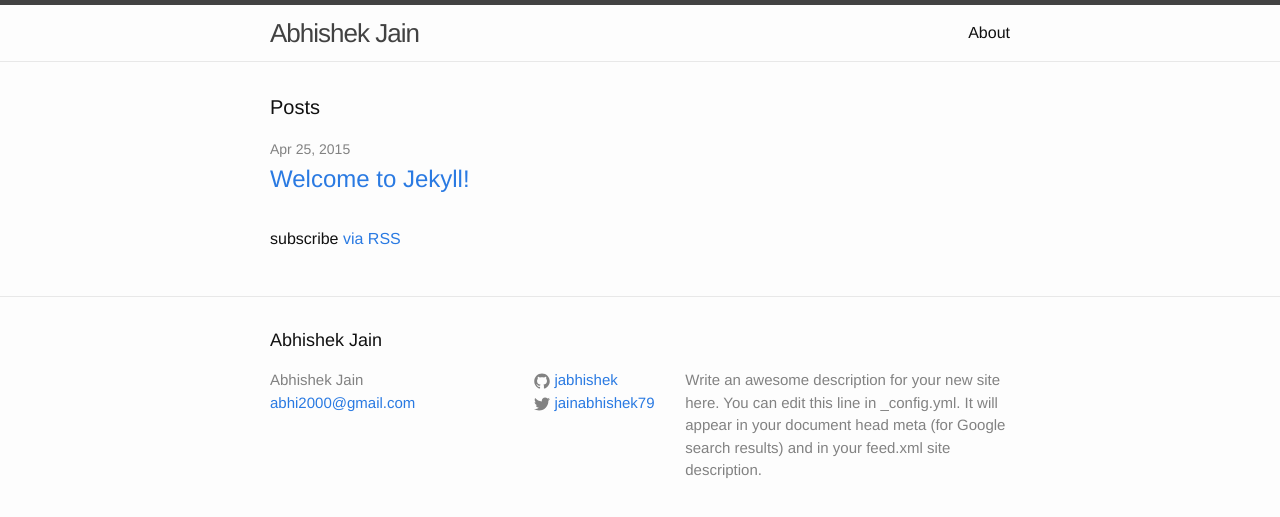
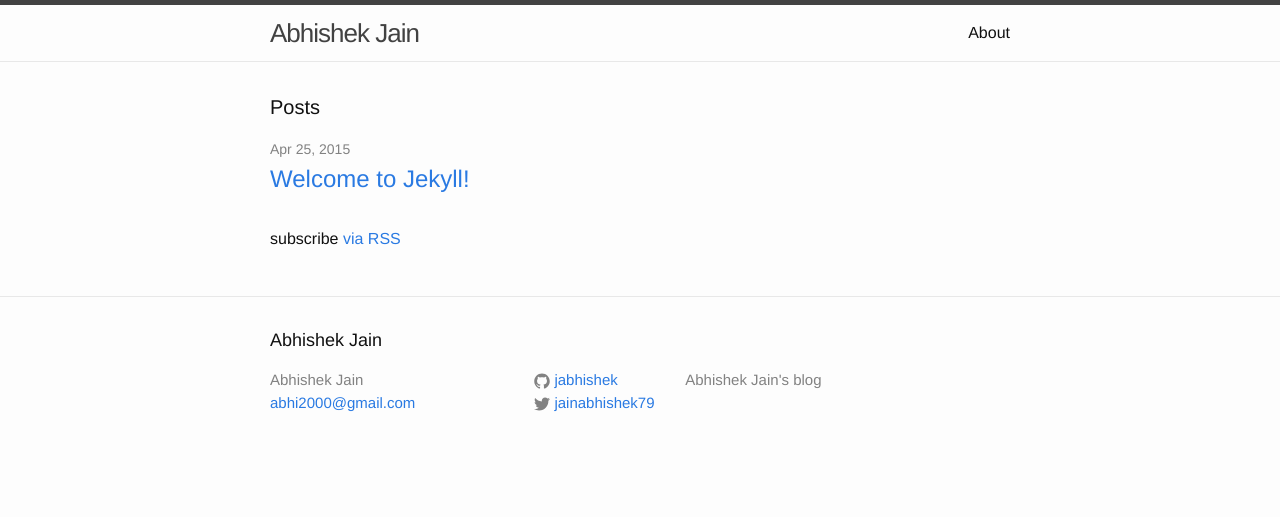
Before and after one commit to jabhishek/jabhishek.github.io, a Jekyll site: the page built from index.html, in a window 1280 px wide. Shown: the top 517 px of the page. Built offline with Jekyll 4.4.1, drawn with Linux system fonts in a browser that asks for light colours.

Commit message:
Updated config

```diff
--- a/_config.yml
+++ b/_config.yml
@@ -2,9 +2,7 @@
 title: Abhishek Jain
 email: abhi2000@gmail.com
 description: > # this means to ignore newlines until "baseurl:"
-  Write an awesome description for your new site here. You can edit this
-  line in _config.yml. It will appear in your document head meta (for
-  Google search results) and in your feed.xml site description.
+  Abhishek Jain's blog
 baseurl: "" # the subpath of your site, e.g. /blog/
 url: "http://yourdomain.com" # the base hostname & protocol for your site
 twitter_username: jainabhishek79
```
